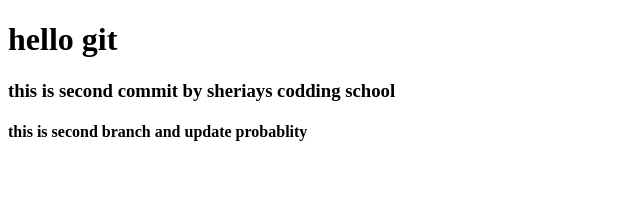
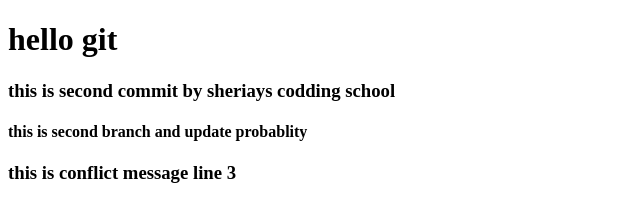
Before and after one commit to lokendrapandey/gitdemolp, a plain HTML site: page index.html in a window 1280 px wide. Shown: the whole page, without its empty margins (0-640 px from the left). Drawn offline with Linux system fonts and the light colour scheme.

Commit message:
Update index.html

```diff
--- a/index.html
+++ b/index.html
@@ -9,5 +9,6 @@
     <h1>hello git</h1>
     <h3>this is second commit by sheriays codding school</h3>
     <h4>this is second branch and update probablity </h4>
+    <h3>this is conflict message line 3 </h3>
 </body>
 </html>
```
